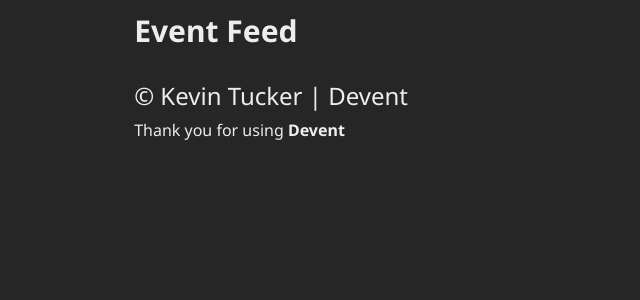
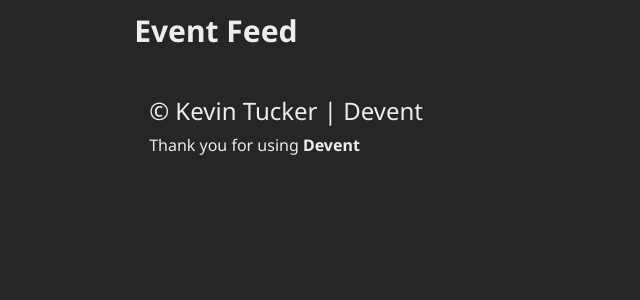
Before and after one commit to kwtucker/Python_Projects, a Django app: page /posts/get/ in a window 1280 px wide. Shown: the part 51-351 px from the top of the page, without its empty margins (0-640 px from the left). Run offline with Django 3.2, Linux system fonts and the light colour scheme; data that the repository does not hold is empty; some libraries are stand-ins or nearby versions.

Commit message:
simple styling

```diff
--- a/day1/PyEnvironments/devent/src/templates/base.html
+++ b/day1/PyEnvironments/devent/src/templates/base.html
@@ -21,9 +21,9 @@
 
 
         {% endblock content %}
+        {% include 'footer.html'%}
+        </section>
 
-        </section>
-        {% include 'footer.html'%}
     </section>
 
     <script src="https://ajax.googleapis.com/ajax/libs/jquery/1.12.0/jquery.min.js"></script>
--- a/day1/PyEnvironments/devent/src/templates/event_form.html
+++ b/day1/PyEnvironments/devent/src/templates/event_form.html
@@ -1,4 +1,4 @@
-`{% extends "base.html" %}
+{% extends "base.html" %}
 {% block head_title %}| {{ block.super }}{% endblock head_title %}
 {% block content %}
     <h2>Form</h2>
--- a/day1/PyEnvironments/devent/src/templates/events.html
+++ b/day1/PyEnvironments/devent/src/templates/events.html
@@ -4,13 +4,11 @@
     <section class="row">
     <ol class="col-sm-12">
     <h2>Event Feed</h2>
-
     {% for i in instance.results %}
-    {% load humanize %}
         <li class="item row">
             <div class="row">
                 <p class="hidden-xs col-md-3 col-md-offset-10 datetime"><small>{{ i.time }}</small></p>
-                <p class="hidden-sm hidden-md hidden-lg hidden-xl col-xs-12 col-xs-offset-0 datetime"><small>{{ obj.event_date }}</small></p>
+                <p class="hidden-sm hidden-md hidden-lg hidden-xl col-xs-12 datetime"><small>{{ i.time }}</small></p>
             </div>
             <div class="row">
                 <p class="hidden-xs col-sm-3"><strong>Event</strong></p>
@@ -31,7 +29,11 @@
                         <input type="hidden" name="event_name" value="{{ i.name }}">
                         <input type="hidden" name="event_date" value="{{ i.time }}">
                         <input type="hidden" name="event_url" value="{{ i.event_url }}">
+                        {% if i.id in eventids %}
+                        <input id='green' class="col-xs-12"  type="submit" value="Attending" disabled></input>
+                        {% else %}
                         <input class="col-xs-12"  type="submit" value="Add to list"></input>
+                        {% endif %}
                     </form>
                     <a class="link col-xs-offset-1 col-xs-10 col-sm-12 col-md-5" href="{{ i.event_url }}" title="Meetup Link" target="_blank">Click to View</a>
                 </div>
--- a/day1/PyEnvironments/devent/src/templates/footer.html
+++ b/day1/PyEnvironments/devent/src/templates/footer.html
@@ -1,6 +1,6 @@
 {% block content %}
 <footer class="row">
-    <h3 class="col-xs-10 col-xs-offset-1">&copy Kevin Tucker | Devent</h3>
-    <p  class="col-xs-10 col-xs-offset-1">Thank you for using <strong>Devent</strong></p>
+    <h3 class="col-xs-12">&copy Kevin Tucker | Devent</h3>
+    <p  class="col-xs-12">Thank you for using <strong>Devent</strong></p>
 </footer>
 {% endblock %}
```
